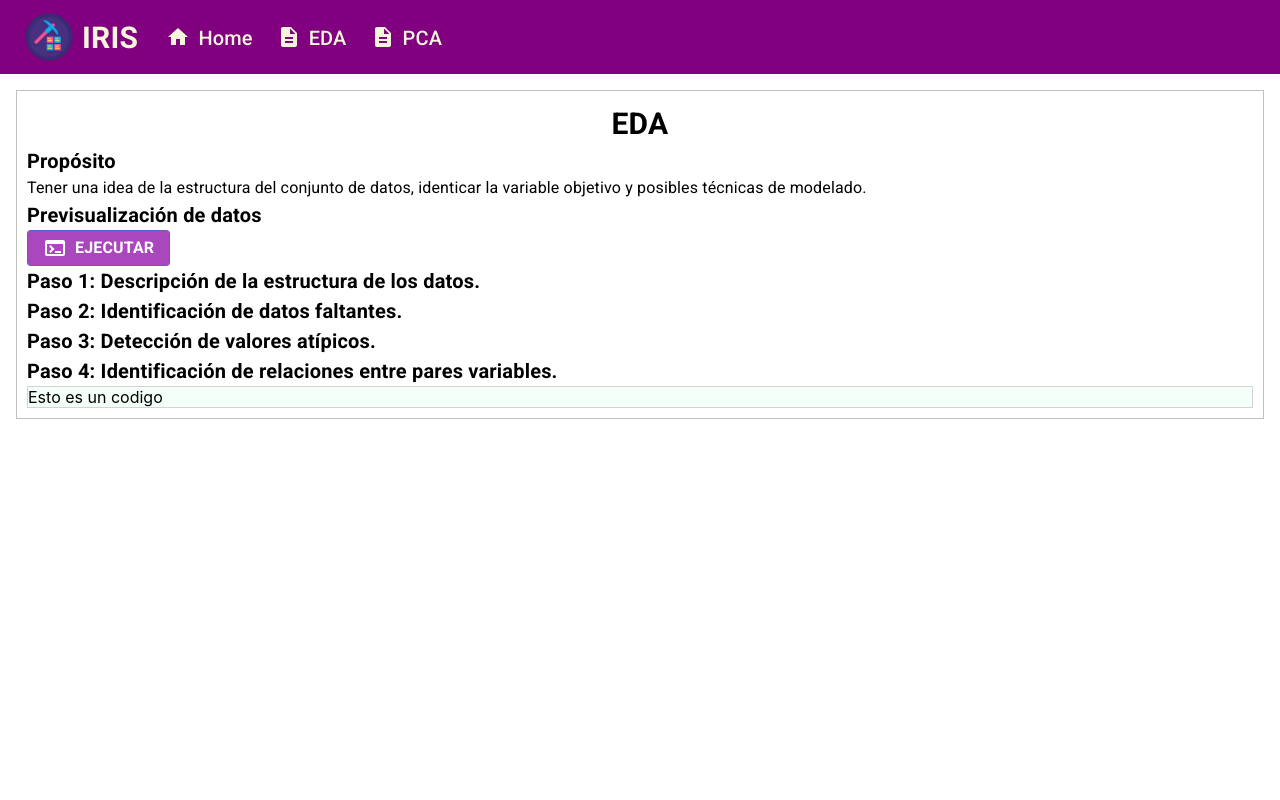
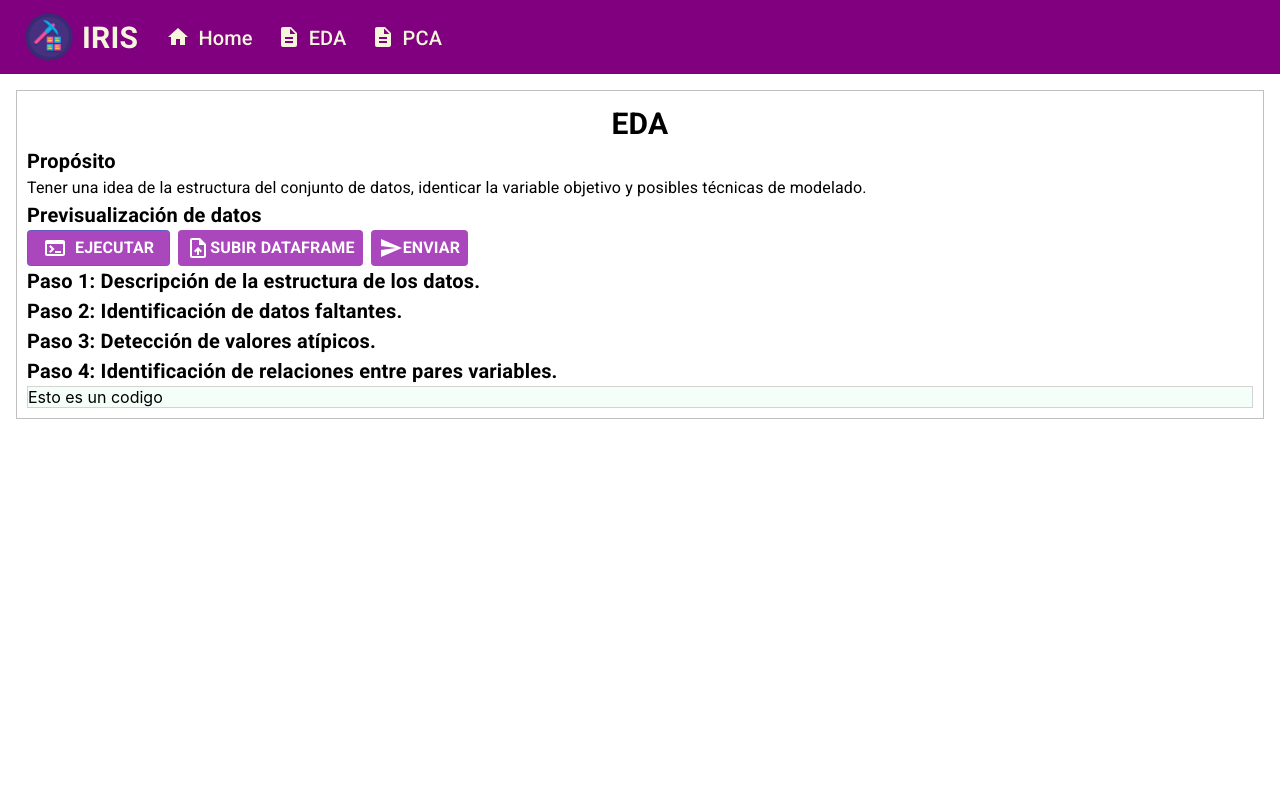
Before and after one commit to Teckwar160/GUI-Iris, a React (Create React App) app in the folder iris/: page /EDA in a window 1280 px wide. Shown: the top 800 px of the page. Built offline with nearby package versions, Linux system fonts and the light colour scheme.

Commit message:
Se logro carga e enviar un documento mediante react a la API

```diff
--- a/iris/src/Componentes/FormControl.jsx
+++ b/iris/src/Componentes/FormControl.jsx
@@ -1,22 +1,78 @@
-import React from "react";
-import {IconButton, Typography } from "@mui/material";
-import UploadFileIcon from '@mui/icons-material/UploadFile';
+import React, { useState } from "react";
+import Input from "@mui/material/Input";
+import FormControl from "@mui/material/FormControl";
+import { styled } from "@mui/material/styles";
+import { Typography, Button } from "@mui/material";
 
-export default function FormControl() {
+//Iconos
+import UploadFileIcon from "@mui/icons-material/UploadFile";
+import SendIcon from "@mui/icons-material/Send";
+
+//Colores
+import { purple } from "@mui/material/colors";
+
+//Estilos
+const Boton = styled(Button)(({ theme }) => ({
+  color: theme.palette.getContrastText(purple[500]),
+  backgroundColor: purple[400],
+  "&:hover": {
+    backgroundColor: purple[600],
+  },
+}));
+
+const TextoBoton = styled(Typography)({
+  fontFamily: "Roboto",
+  fontWeight: "bold",
+});
+
+export default function InputWithIcon() {
+  const [file, setFile] = useState(null);
+
+  function carga(e) {
+    setFile(e.target.files[0]);
+  }
+
+  function envia() {
+    if (!file) {
+      alert("Carga algo!!!!");
+      return;
+    }
+
+    const formdata = new FormData();
+    formdata.append("file", file);
+
+    var requestOptions = {
+      method: "POST",
+      body: formdata,
+    };
+
+    fetch("http://127.0.0.1:8000/upload/dataframe", requestOptions)
+      .then((response) => {
+        return response.json();
+      })
+      .then((result) => {
+        alert("Se cargo el archivo");
+      })
+      .catch((error) => console.log("error", error));
+  }
   return (
-    <div>
-      <input
+    <FormControl variant="standard">
+      <Input
+        id="subirDataFrame"
         type="file"
-        accept=".csv"
+        onChange={carga}
         style={{ display: "none" }}
-        id="contained-button-file"
       />
-      <label htmlFor="contained-button-file">
-        <IconButton component="span">
-            <UploadFileIcon/>
-            <Typography fontFamily={"Roboto"}>Subir datos</Typography>
-        </IconButton>
+      <label htmlFor="subirDataFrame">
+        <Boton component="span" sx={{ mr: 1, ml: 1 }}>
+          <UploadFileIcon />
+          <TextoBoton>Subir DataFrame</TextoBoton>
+        </Boton>
+        <Boton onClick={envia}>
+          <SendIcon />
+          <TextoBoton>Enviar</TextoBoton>
+        </Boton>
       </label>
-    </div>
+    </FormControl>
   );
 }
--- a/iris/src/Paginas/EDA.js
+++ b/iris/src/Paginas/EDA.js
@@ -1,7 +1,11 @@
+//Bibliotecas
 import React, { useState} from "react";
 import { styled } from "@mui/material/styles";
 import { Typography, Grid, Box, Button } from "@mui/material";
+
+//Componentes
 import Tabla from "../Componentes/Tabla";
+import InputWithIcon from "../Componentes/FormControl";
 
 //Iconos
 import TerminalIcon from "@mui/icons-material/Terminal";
@@ -40,7 +44,7 @@ const Codigo = styled("div")({
   color: "Black",
 });
 
-const BotonEjecutar = styled(Button)(({ theme }) => ({
+const Boton = styled(Button)(({ theme }) => ({
   color: theme.palette.getContrastText(purple[500]),
   backgroundColor: purple[400],
   "&:hover": {
@@ -48,7 +52,7 @@ const BotonEjecutar = styled(Button)(({ theme }) => ({
   },
 }));
 
-const TextoBotonEjecutar = styled(Typography)({
+const TextoBoton = styled(Typography)({
   fontFamily: "Roboto",
   fontWeight: "bold",
 });
@@ -105,10 +109,13 @@ function vistaPrevia() {
 
             <Subtitulo>Previsualización de datos</Subtitulo>
 
-            <BotonEjecutar variant="outlined" onClick={vistaPrevia}>
+            <Boton variant="outlined" onClick={vistaPrevia}>
               <TerminalIcon />
-              <TextoBotonEjecutar sx={{ ml: 1 }}>Ejecutar</TextoBotonEjecutar>
-            </BotonEjecutar>
+              <TextoBoton sx={{ ml: 1 }}>Ejecutar</TextoBoton>
+            </Boton>
+
+            <InputWithIcon/>
+
             <Tabla dataColumnas={dataColumnas} dataFilas={dataFilas} />
 
             <Subtitulo>
```
Also changed, not shown: 1 other file (tests, documents, lock files or other folders).
